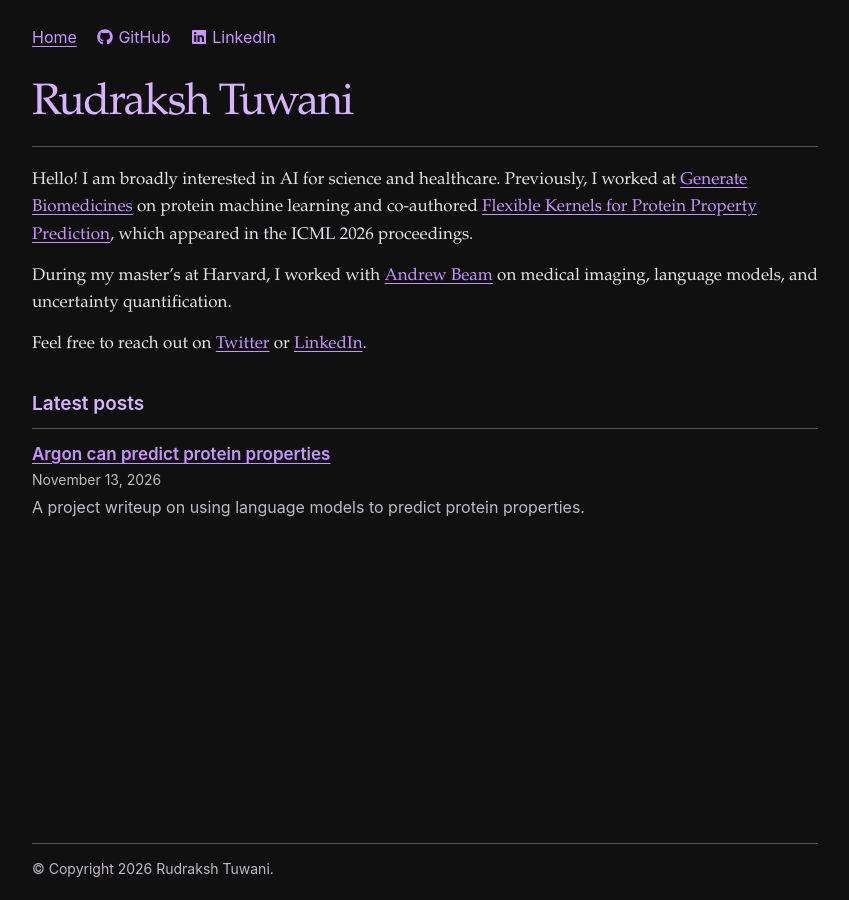
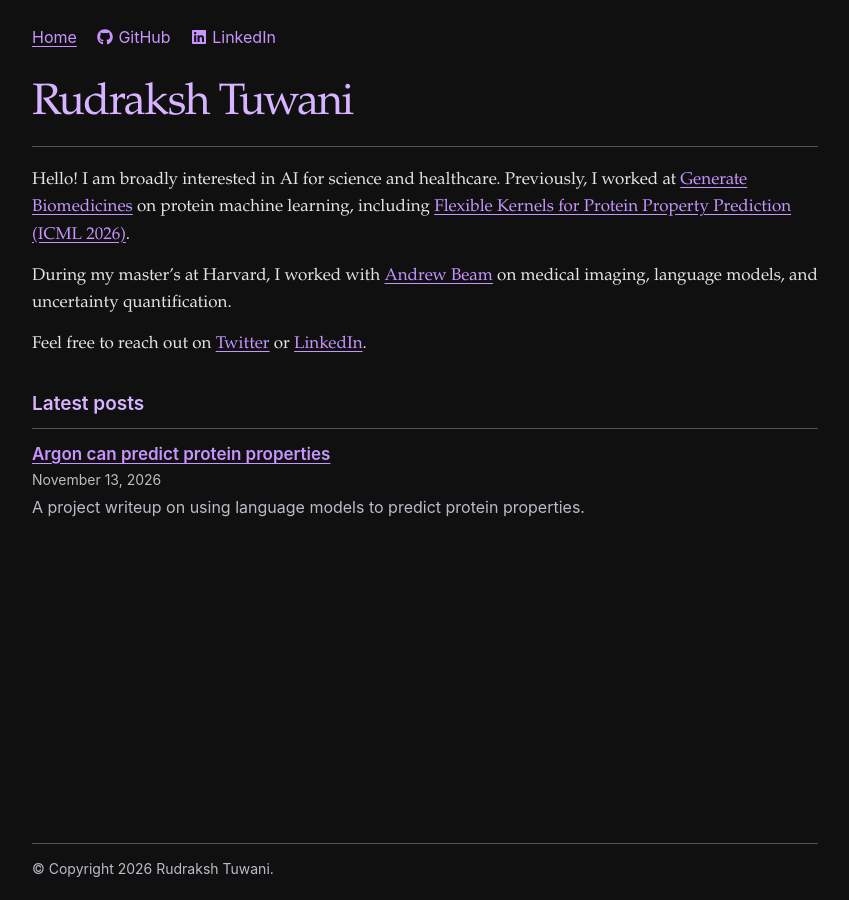
Before and after one commit to RudrakshTuwani/rudrakshtuwani.github.io, an MkDocs documentation site: the page built from docs/index.md, in a window 1280 px wide. Shown: the whole page, without its empty margins (215-1064 px from the left). Built offline with MkDocs 1.6.1, drawn with Linux system fonts in a browser that asks for light colours.

Commit message:
Shorten Generate Biomedicines reference

```diff
--- a/docs/index.md
+++ b/docs/index.md
@@ -3,7 +3,7 @@ title: Rudraksh Tuwani
 post_list: latest
 ---
 
-Hello! I am broadly interested in AI for science and healthcare. Previously, I worked at [Generate Biomedicines](https://generatebiomedicines.com/) on protein machine learning and co-authored [Flexible Kernels for Protein Property Prediction](https://proceedings.mlr.press/v306/jankowiak26a.html), which appeared in the ICML 2026 proceedings.
+Hello! I am broadly interested in AI for science and healthcare. Previously, I worked at [Generate Biomedicines](https://generatebiomedicines.com/) on protein machine learning, including [Flexible Kernels for Protein Property Prediction (ICML 2026)](https://proceedings.mlr.press/v306/jankowiak26a.html).
 
 During my master’s at Harvard, I worked with [Andrew Beam](https://www.linkedin.com/in/andrew-beam-01a6aa295/) on medical imaging, language models, and uncertainty quantification.
 
```
